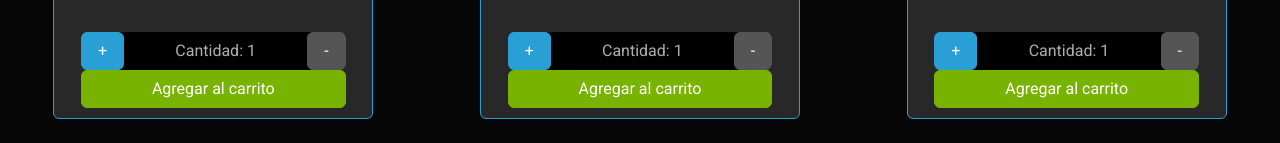
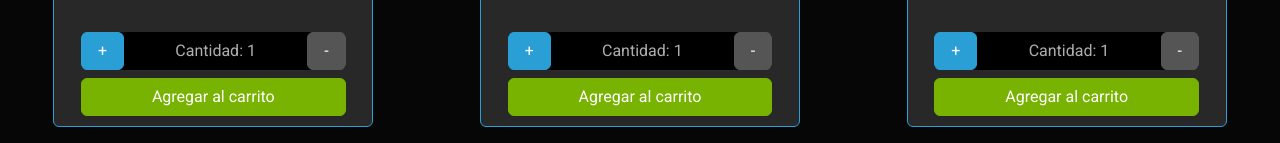
Before and after one commit to nicocastx/Game-Place, a React (Create React App) app: page /juegos/accion in a window 1280 px wide. Shown: the part 415-558 px from the top of the page. Built offline with nearby package versions, Linux system fonts and the light colour scheme.

Commit message:
Desafio eventos React

```diff
--- a/src/components/App.jsx
+++ b/src/components/App.jsx
@@ -20,20 +20,23 @@ function App() {
             <img src="https://i.pinimg.com/originals/99/cd/09/99cd0925c516b5d0a740dffd03c3e0df.gif" alt="inicio" />
           </div>} />
         <Route path='/juegos' element={
-            <JuegoListContainer/>
-          }/>
+          <JuegoListContainer />
+        } />
         <Route path='/about' element={
-            <About/>
-          }/>
+          <About />
+        } />
         <Route path='/contact' element={
-            <Contact/>
-          }/>
+          <Contact />
+        } />
         <Route path='/item/:id' element={
-            <JuegoDetailContainer/>
-          }/>
+          <JuegoDetailContainer />
+        } />
         <Route path='juegos/:idcat' element={
-            <CategoriesContainer/>
-          }/>
+          <CategoriesContainer />
+        } />
+        <Route path='/cart' element={
+          <h1>carrito</h1>
+        } />
         <Route path="*" element={<h1>ERROR! verifique la URL</h1>} />
       </Routes>
     </div>
--- a/src/components/juegoDetailContainer/ItemDetail.jsx
+++ b/src/components/juegoDetailContainer/ItemDetail.jsx
@@ -11,7 +11,7 @@ export default function JuegoDetail({ juego }) {
                 <p className='card-text detailStock'>Stock disponible: {juego.stock}</p>
                 <p className="card-text detailPrice">Precio: {juego.precio}</p>
                 <p className="card-text detailDesc">{juego.descripcion}</p>
-                <ItemCounter stock = {juego.stock} />
+                <ItemCounter juego = {juego} />
             </div>
         </div>
     )
--- a/src/components/juegos/categoriesContainer/CategoriesContainer.jsx
+++ b/src/components/juegos/categoriesContainer/CategoriesContainer.jsx
@@ -11,7 +11,7 @@ export default function CategoriesContainer() {
         .then(data => {
             setcatList(data.filter(juego => juego.categoria.includes(idcat)))
         })
-    }, [])
+    })
     return (
         <JuegoList juegos={catList}/>
     )
--- a/src/components/juegos/juego/Juego.jsx
+++ b/src/components/juegos/juego/Juego.jsx
@@ -21,7 +21,7 @@ export default function Juego({ juego }) {
                 </Link>
                 <p className="card-text">Stock: {juego.stock}</p>
             </div>
-            <ItemCounter stock={juego.stock} />
+            <ItemCounter juego={juego} />
         </div>
     );
 }
--- a/src/components/juegos/juego/itemCounter/ItemCounter.css
+++ b/src/components/juegos/juego/itemCounter/ItemCounter.css
@@ -22,4 +22,5 @@
 
 .btn-success{
     width: 100%;
+    margin-top: 8px;
 }
--- a/src/components/juegos/juego/itemCounter/ItemCounter.jsx
+++ b/src/components/juegos/juego/itemCounter/ItemCounter.jsx
@@ -1,17 +1,19 @@
 import React, { useState } from 'react';
 import './ItemCounter.css';
+import { Link } from 'react-router-dom';
 
-function onAdd(stock, cant) {
-    if (stock > 0) {
-        console.log("se seleccionaron " + cant + " productos");
+function onAdd(juego, cant) {
+    if (juego.stock > 0) {
+        const juegoCarrito = {idCart: juego.id, cantCart: cant}
+        console.log(juegoCarrito)
     }
 }
 
-export default function ItemCounter({stock}) {
+export default function ItemCounter({juego}) {
     const [cant, setCant] = useState(1);
 
     function onSum() {
-        if (cant < stock) {
+        if (cant < juego.stock) {
             setCant(cant + 1)
         }
     }
@@ -26,10 +28,10 @@ export default function ItemCounter({stock}) {
         <div className='itemCounter'>
             <div className="counterContainer">
                 <button type="button" className="btn btn-op btn-primary" onClick={() => (onSum())}>+</button>
-                <p className='counter'>Cantidad: {stock === 0 ? 0 : cant}</p>
+                <p className='counter'>Cantidad: {juego.stock === 0 ? 0 : cant}</p>
                 <button type="button" className="btn btn-op btn-secondary" onClick={() => (onSub())}>-</button>
             </div>
-            <button type="button" className="btn btn-success" onClick={() => (onAdd(stock, cant))}>Agregar al carrito</button>
+            <Link to="/cart" type="button" className="btn btn-success" onClick={() => (onAdd(juego, cant))}>Agregar al carrito</Link>
         </div>
     )
 }
--- a/src/components/juegos/juegoListContainer/JuegoListContainer.jsx
+++ b/src/components/juegos/juegoListContainer/JuegoListContainer.jsx
@@ -2,6 +2,7 @@ import React, { useState, useEffect } from 'react'
 import JuegoList from '../juegoList/juegoList'
 import Loader from '../../Loader/Loader'
 import CategoriesListContainer from '../categoriesContainer/CategoriesListContainer';
+
 
 /*function consultarPromesa(confirmacion) {
     return new Promise((res, rej) => {
```
Lines whose indentation alone changed are shown as unchanged.
